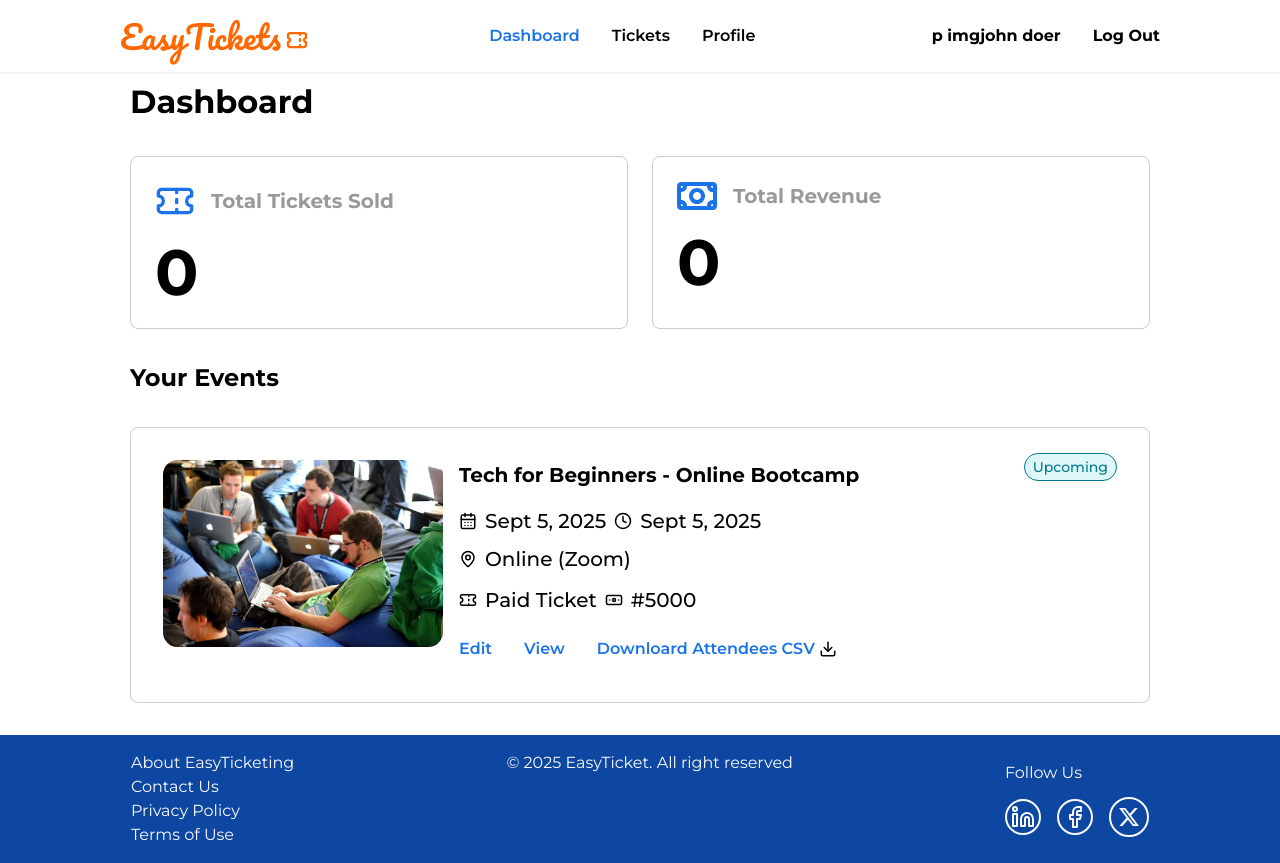
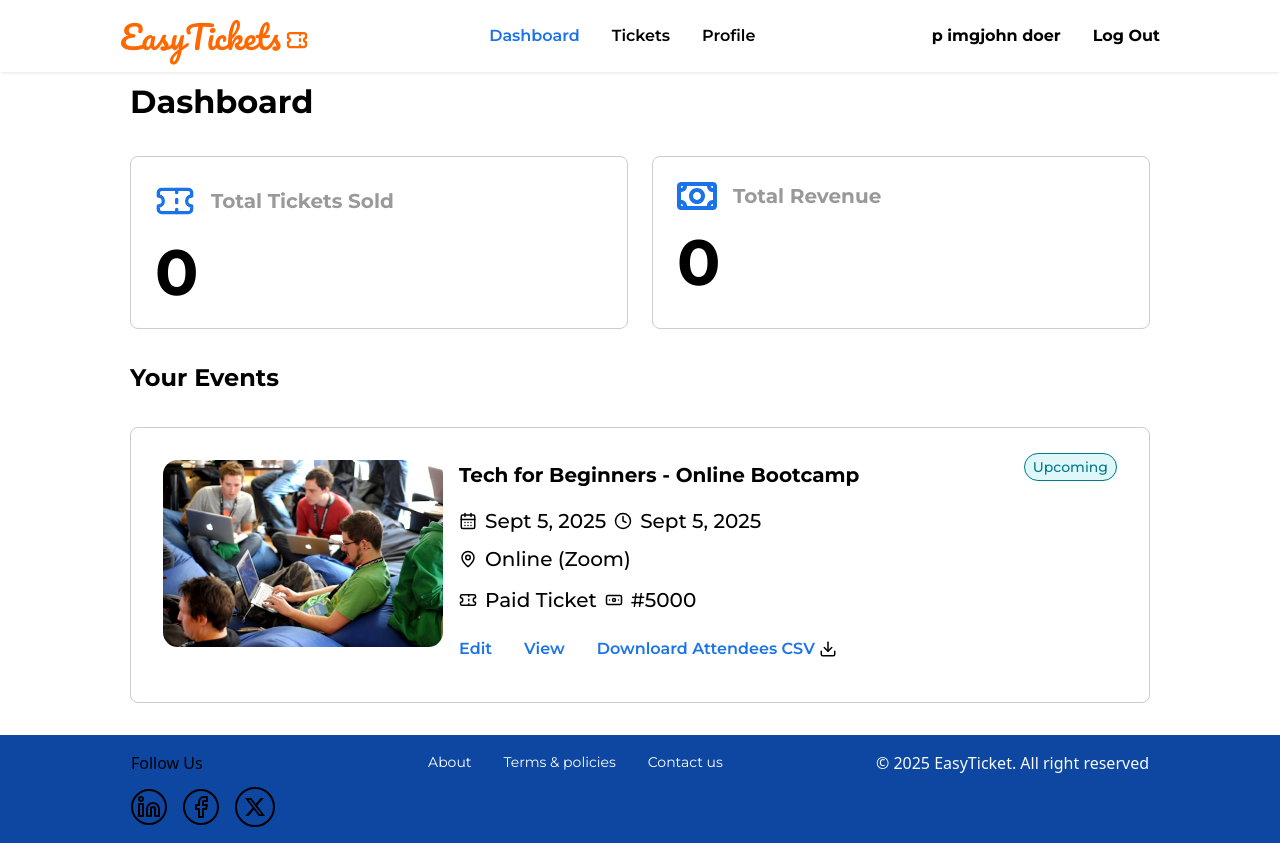
Before and after one commit to mafindijr/easy-ticketing-app, a React (Vite) app: page /dashboard in a window 1280 px wide. Built offline with nearby package versions, Linux system fonts and the light colour scheme.

Commit message:
working on the foter changes

```diff
--- a/src/components/footer-nav.jsx
+++ b/src/components/footer-nav.jsx
@@ -6,17 +6,27 @@ import { Login } from "./auth/login";
 export default function FooterNav() {
 
         const navLinks = [
-        { name: "About EasyTicketing", href: "#" },
-        { name: "Contact Us", href: "#" },
-        { name: "Privacy Policy", href: "#" },
-        { name: "Terms of Use", href: "#" },
+        { name: "About", href: "#" },
+        { name: "Terms & policies", href: "#" },
+        { name: "Contact us", href: "#" },
         ];
 
   return (
     <div>
-        <div className='font-montserrat bg-[#0D47A1] flex justify-between pr-[131px] pl-[131px] py-4'>
+        <div className=' bg-[#0D47A1] flex justify-between pr-[131px] pl-[131px] py-4'>
 
-        <div className='flex flex-col items-start text-gray-50'>
+        <div className='flex items-center gap-4  relative'>
+          <div className='flex flex-col items-start'>
+            <span className='mb-3'>Follow Us</span>
+            <div className='flex items-center gap-4'>
+              <div className='border-2 border-solid-gray-50 p-1 rounded-full'><a href="#"><Linkedin size={24} /></a></div>
+              <div className='border-2 border-solid-gray-50 p-1 rounded-full'><a href="#"><Facebook size={24} /></a></div>
+              <div className='border-2 border-solid-gray-50 p-2 text-xl rounded-full'><a href=""><BsTwitterX /></a></div>
+            </div>
+          </div>
+        </div>
+
+        <div className='inline-flex items-start gap-8 text-white text-[14px] leading-[22px] font-montserrat font-[400]'>
 
          {navLinks.map((link) => (
             <a key={link.name} href={link.href}>{link.name}</a>
@@ -26,17 +36,6 @@ export default function FooterNav() {
         <div className='text-gray-50'>
           &copy; 2025 EasyTicket. All right reserved
         </div>
-
-        <div className='flex items-center gap-4 text-gray-50 relative'>
-          <div className='flex flex-col items-start'>
-            <span className='mb-3'>Follow Us</span>
-            <div className='flex items-center gap-4'>
-              <div className='border-2 border-solid-gray-50 p-1 rounded-full'><a href="#"><Linkedin size={24} /></a></div>
-              <div className='border-2 border-solid-gray-50 p-1 rounded-full'><a href="#"><Facebook size={24} /></a></div>
-              <div className='border-2 border-solid-gray-50 p-2 text-xl rounded-full'><a href=""><BsTwitterX /></a></div>
-            </div>
-          </div>
-        </div>
       </div>
     </div>
   )
```
